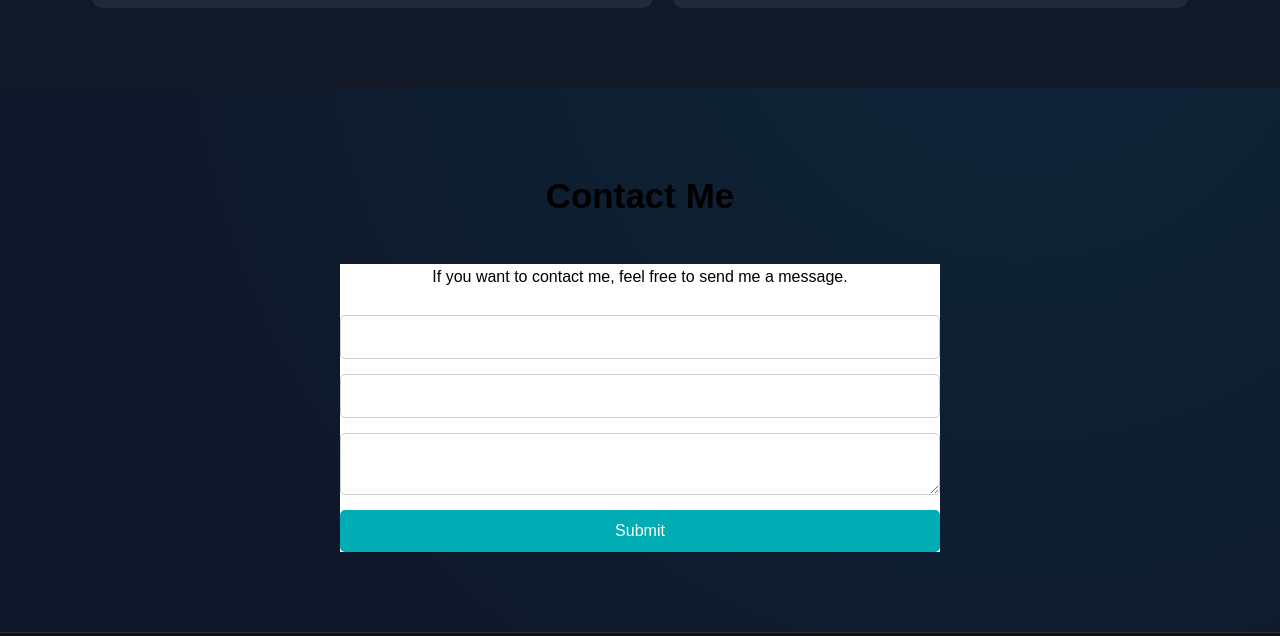
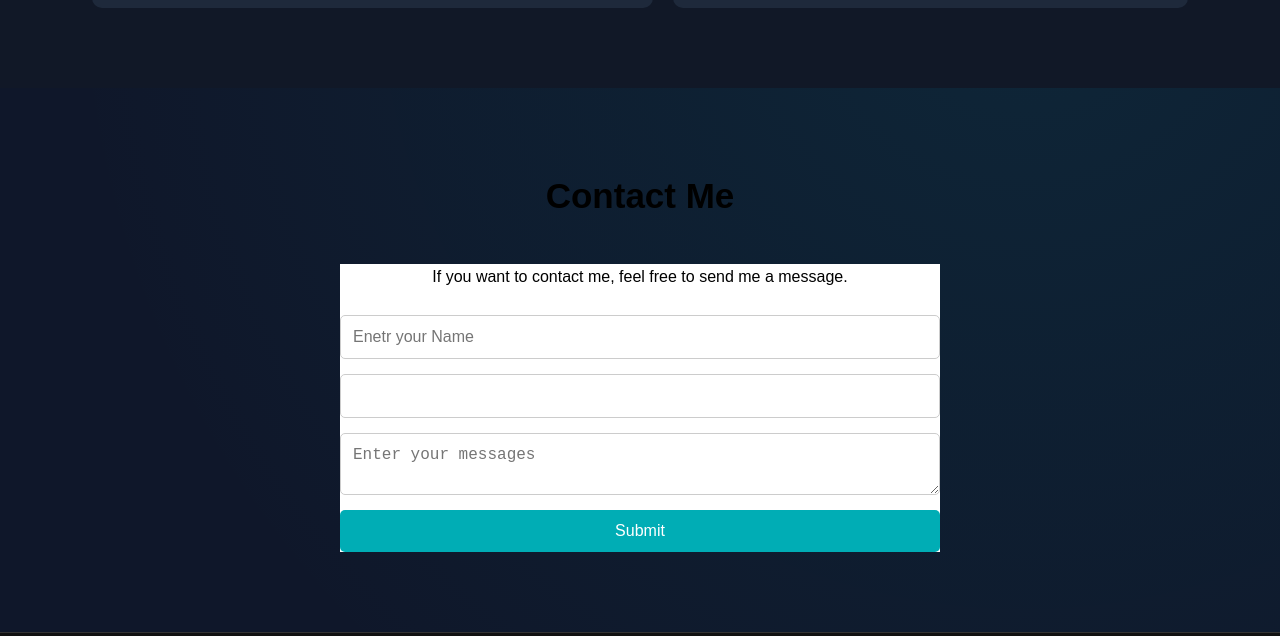
Before and after one commit to raushankumar843154-arch/raushan-portfolio, a plain HTML site: page index.html in a window 1280 px wide. Shown: the part 3068-3704 px from the top of the page. Drawn offline with Linux system fonts and the light colour scheme.

Commit message:
Update index.html

```diff
--- a/index.html
+++ b/index.html
@@ -335,9 +335,9 @@
 
 <form action="https://api.web3forms.com/submit" method="POST">
   <input type="hidden" name="access_key" value="b45b3a27-24d3-40fd-90e1-99d75d034837">
-  <input type="Enter your name" name="Enter your Name" required>
-  <input type="Enter your email" name="Enter your Email" required>
-  <textarea name="Enter your Message" required></textarea>
+  <input type="text" name="name" placeholder="Enetr your Name">
+  <input type="email" name= "email" paceholder="Enter your email">
+  <textarea name=" Message" placeholder="Enter your messages"></textarea>
   <button type="submit">Submit</button>
 </form>
 
```
